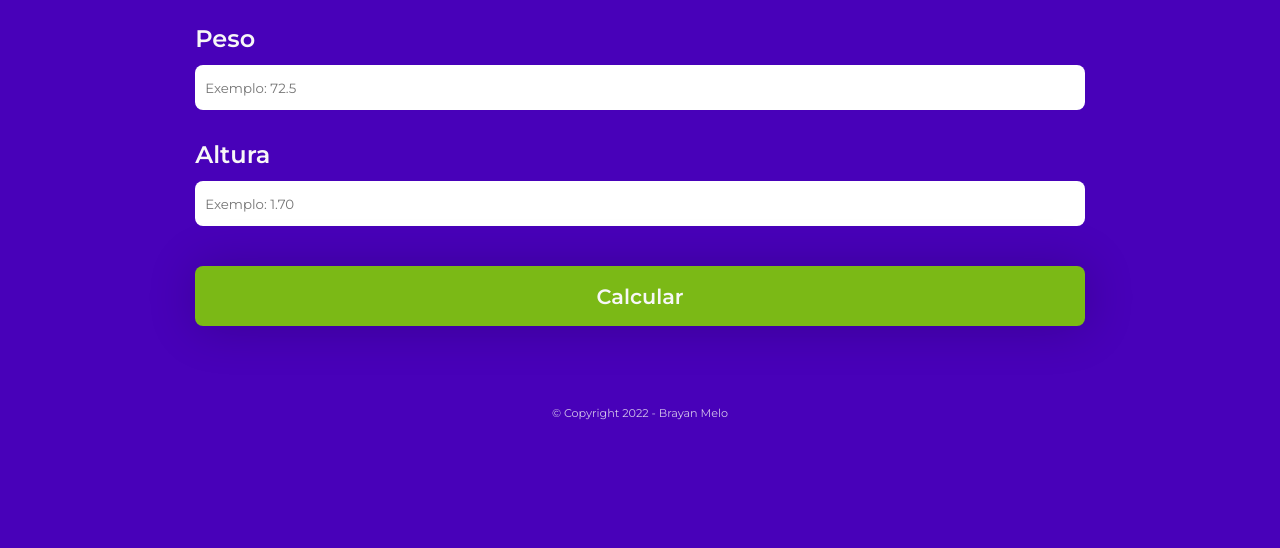
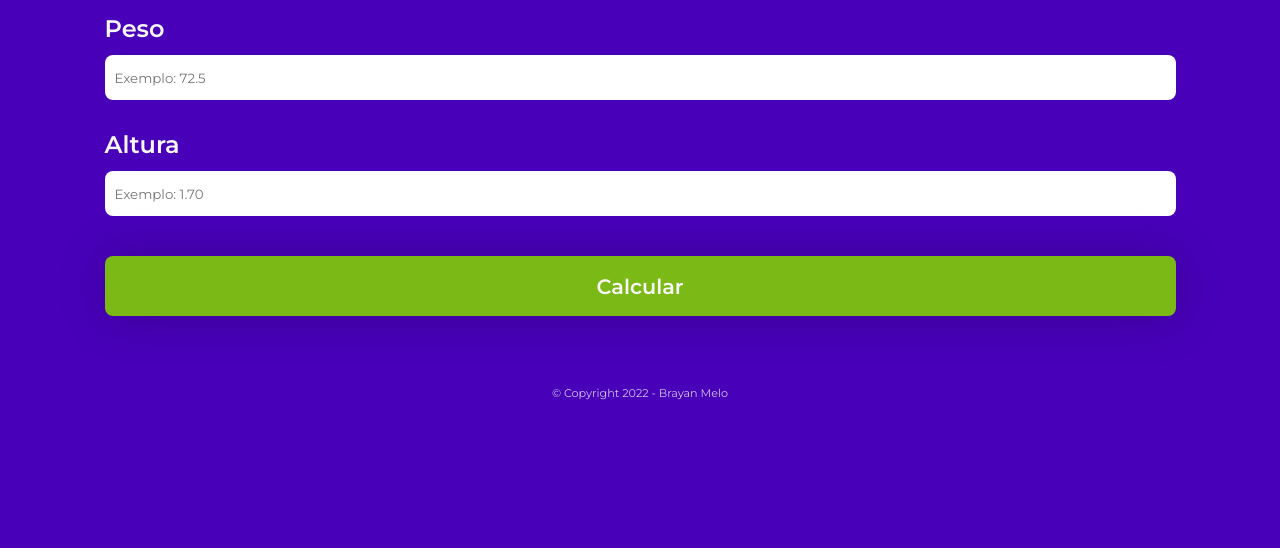
Before and after one commit to brayanmelo/imc-calculator, a plain HTML site: page index.html in a window 1280 px wide. Shown: the part 252-800 px from the top of the page. Drawn offline with nearby package versions, Linux system fonts and the light colour scheme.

Commit message:
layout-adjustment

```diff
--- a/assets/css/style.css
+++ b/assets/css/style.css
@@ -24,7 +24,7 @@ body {
 .container {
   color: var(--font-color);
   border-radius: 10px;
-  width: 45%;
+  width: 40%;
   display: flex;
   justify-content: center;
   align-items: center;
@@ -41,7 +41,7 @@ body {
 
 .calcularIMC {
   padding-top: 20px;
-  width: 80%;
+  width: 85%;
 }
 form {
   display: flex;
@@ -90,7 +90,7 @@ form button:hover {
 /*---------------- RESULTADO IMC ----------------*/
 
 .resultado {
-  width: 80%;
+  width: 85%;
   margin: 20px 0 20px 0;
 }
 .p-resultado {
@@ -120,12 +120,14 @@ footer {
 /*---------------- RESPOSIVO MOBILE ----------------*/
 
 @media screen and (max-width: 1280px) {
+
   .container {
-    width: 90%;
-    padding: 20px;
+    width: 100%;
+    padding: 10px;
   }
   .container h1 {
     font-size: 3rem;
+    margin-bottom: 30px;
   }
   form {
     margin: 0 auto;
```
